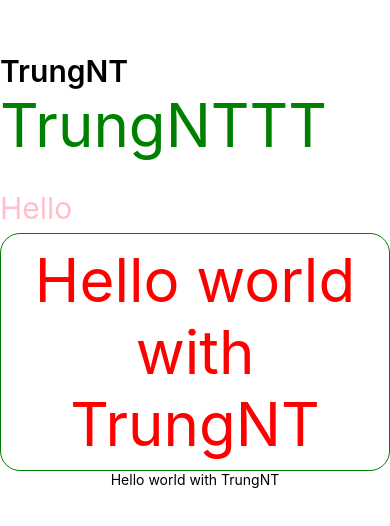
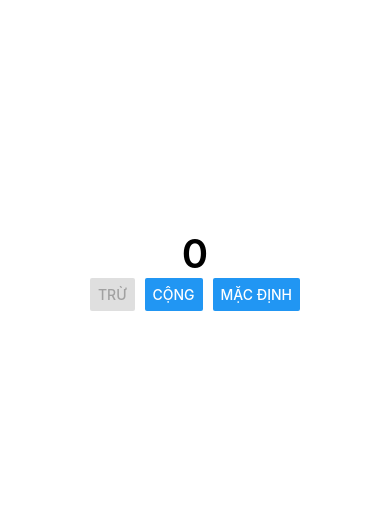
Before and after one commit to TrungNguyenHRZ/react-native-todo, a React Native app: screen / in a window 390 px wide. Shown: the part 152-678 px from the top of the page. Built offline with nearby package versions, Linux system fonts and the light colour scheme.

Commit message:
react native with state

```diff
--- a/App.tsx
+++ b/App.tsx
@@ -1,18 +1,21 @@
 import { StatusBar } from "expo-status-bar";
-import { StyleSheet, Text, View } from "react-native";
+import { useState } from "react";
+import { Button, StyleSheet, Text, View } from "react-native";
 
 export default function App() {
+  const [count, setCount] = useState<number>(0);
   return (
     <View style={styles.container}>
-      <View>
-        <Text style={styles.header}>TrungNT</Text>
-        <Text style={styles.parent}>
-          TrungNTTT <Text style={styles.child}>Hello</Text>
-        </Text>
+      <Text style={{ fontSize: 40, fontWeight: "600" }}>{count}</Text>
+      <View style={{ flexDirection: "row", gap: 10 }}>
+        <Button
+          title="trừ"
+          onPress={() => setCount(count - 1)}
+          disabled={count <= 0}
+        />
+        <Button title="cộng" onPress={() => setCount(count + 1)} />
+        <Button title="Mặc định" onPress={() => setCount(1)} />
       </View>
-      <Text style={styles.hello1}>Hello world with TrungNT</Text>
-      <Text>Hello world with TrungNT</Text>
-      <StatusBar style="auto" />
     </View>
   );
 }
@@ -24,25 +27,5 @@ const styles = StyleSheet.create({
     alignItems: "center",
     justifyContent: "center",
   },
-  hello1: {
-    color: "red",
-    fontSize: 60,
-    textAlign: "center",
-    borderColor: "green",
-    borderWidth: 1,
-    borderRadius: 20,
-    padding: 10,
-  },
-  header: {
-    fontSize: 30,
-    fontWeight: "600",
-  },
-  parent: {
-    fontSize: 60,
-    color: "green",
-  },
-  child: {
-    fontSize: 30,
-    color: "pink",
-  },
+  countButton: {},
 });
```
